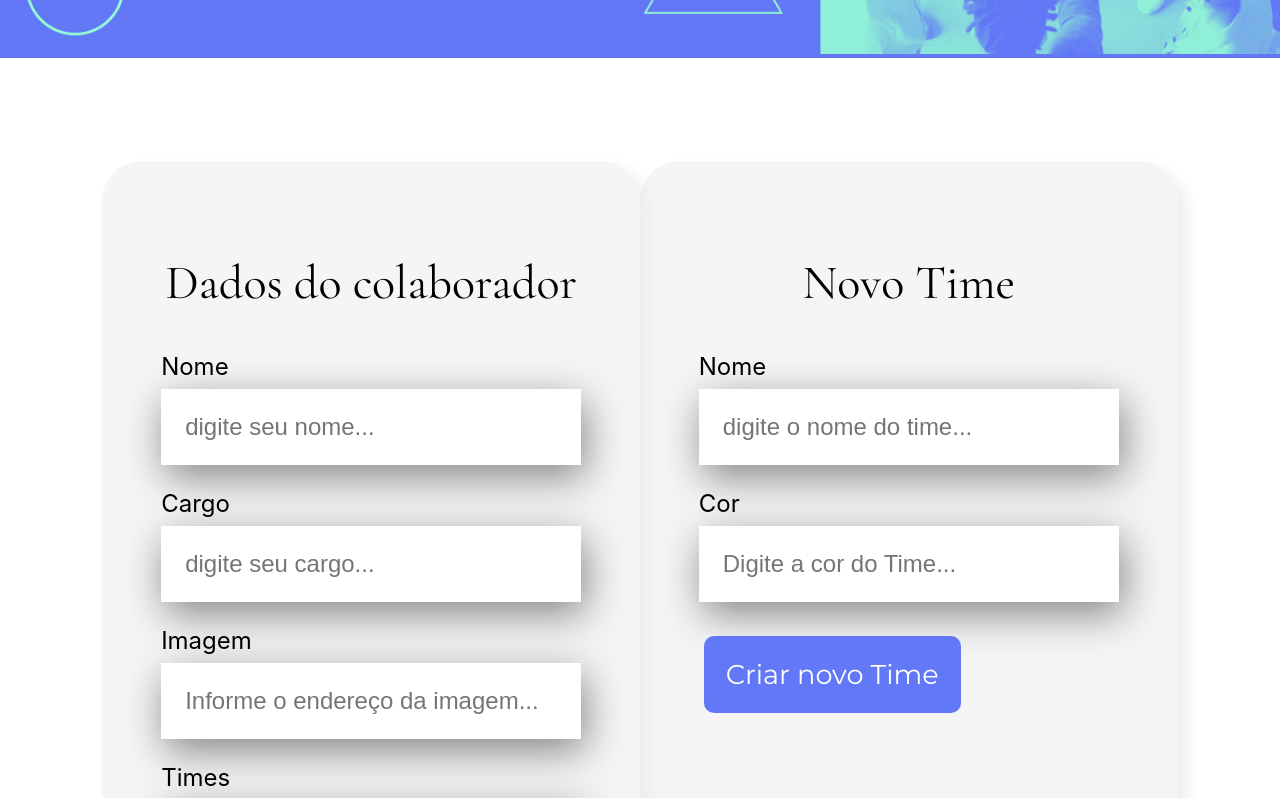
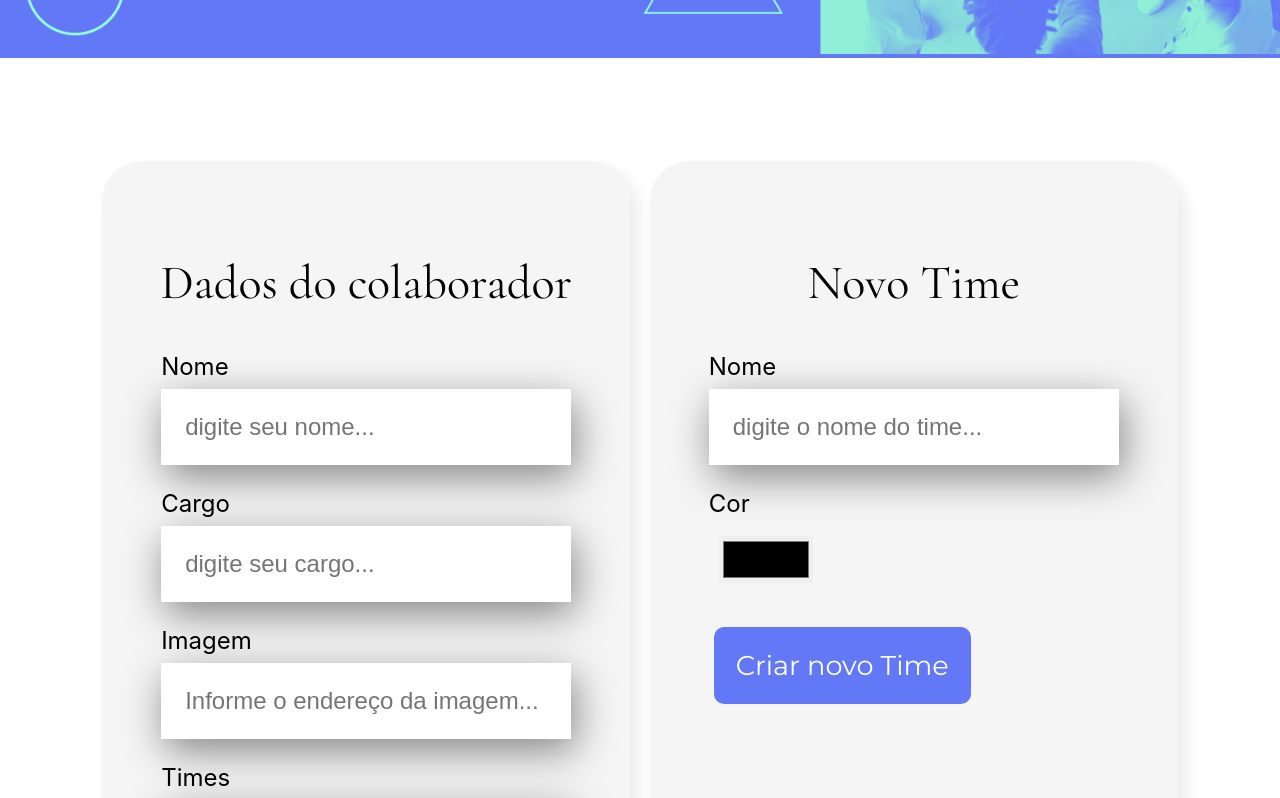
Before and after one commit to Joaolucas00/react-js, a React (Create React App) app in the folder organo/: page / in a window 1280 px wide. Shown: the part 440-1238 px from the top of the page. Built offline with nearby package versions, Linux system fonts and the light colour scheme.

Commit message:
type input

```diff
--- a/organo/src/componentes/Formulario/Formulario.css
+++ b/organo/src/componentes/Formulario/Formulario.css
@@ -5,6 +5,7 @@
     justify-content: center;
     margin: 5%;
     padding: 3%;
+    gap: 20px;
 }
 
 section h2 {
--- a/organo/src/componentes/Formulario/index.js
+++ b/organo/src/componentes/Formulario/index.js
@@ -13,7 +13,7 @@ const Formulario = (props) => {
     const [imagem, setImagem] = useState('')
     const [time, setTime] = useState('Programação')
     const [nomeTime, setNomeTime] = useState('')
-    const [corTime, setCorTime] = useState('')
+    const [corTime, setCorTime] = useState('#000000')
 
     const aoSalvar = (evento) => {
         evento.preventDefault()
@@ -40,6 +40,7 @@ const Formulario = (props) => {
             >
                 <h2>{props.titulo}</h2>
                 <Input
+                    tipo="text"
                     obrigatorio={true}
                     for="inome"
                     id="inome"
@@ -49,6 +50,7 @@ const Formulario = (props) => {
                     aoAlterado={valor => setNome(valor)}
                 />
                 <Input
+                    tipo="text"
                     obrigatorio={true}
                     for="icargo"
                     id="icargo"
@@ -58,6 +60,7 @@ const Formulario = (props) => {
                     aoAlterado={valor => setCargo(valor)}
                 />
                 <Input
+                    tipo="text"
                     obrigatorio={true}
                     for="iimagem"
                     id="iimagem"
@@ -78,6 +81,7 @@ const Formulario = (props) => {
             >
                 <h2>Novo Time</h2>
                 <Input
+                    tipo="text"
                     obrigatorio={true}
                     for="inome"
                     id="inome"
@@ -87,6 +91,7 @@ const Formulario = (props) => {
                     aoAlterado={valor => setNomeTime(valor)}
                 />
                 <Input
+                    tipo="color"
                     obrigatorio={true}
                     for="icor"
                     id="icor"
--- a/organo/src/componentes/Input/Input.css
+++ b/organo/src/componentes/Input/Input.css
@@ -8,7 +8,7 @@
     font-size: 1.5rem;
 }
 
-.campo-texto input {
+.campo-texto input[type='text'] {
     background-color: #FFF;
     box-shadow: 4px 12px 40px rgba(0, 0, 0, 0.459);
     width: 100%;
@@ -17,3 +17,10 @@
     padding: 24px;
     box-sizing: border-box;
 }
+
+.campo-texto > input[type="color"] {
+    width: 23%;
+    border: none;
+    margin: 10px;
+    height: 47px;
+}
--- a/organo/src/componentes/Input/index.js
+++ b/organo/src/componentes/Input/index.js
@@ -10,7 +10,7 @@ const Input = (props) => {
     return (
         <div className="campo-texto">
             <label htmlFor={props.for}>{props.label}</label>
-            <input value={props.valor} onChange={aoDigitar} required={props.obrigatorio} type="text" placeholder={`${props.placeholder}...`} id={props.id}/>
+            <input value={props.valor} onChange={aoDigitar} required={props.obrigatorio} type={props.tipo} placeholder={`${props.placeholder}...`} id={props.id}/>
         </div>
     )
 }
```
